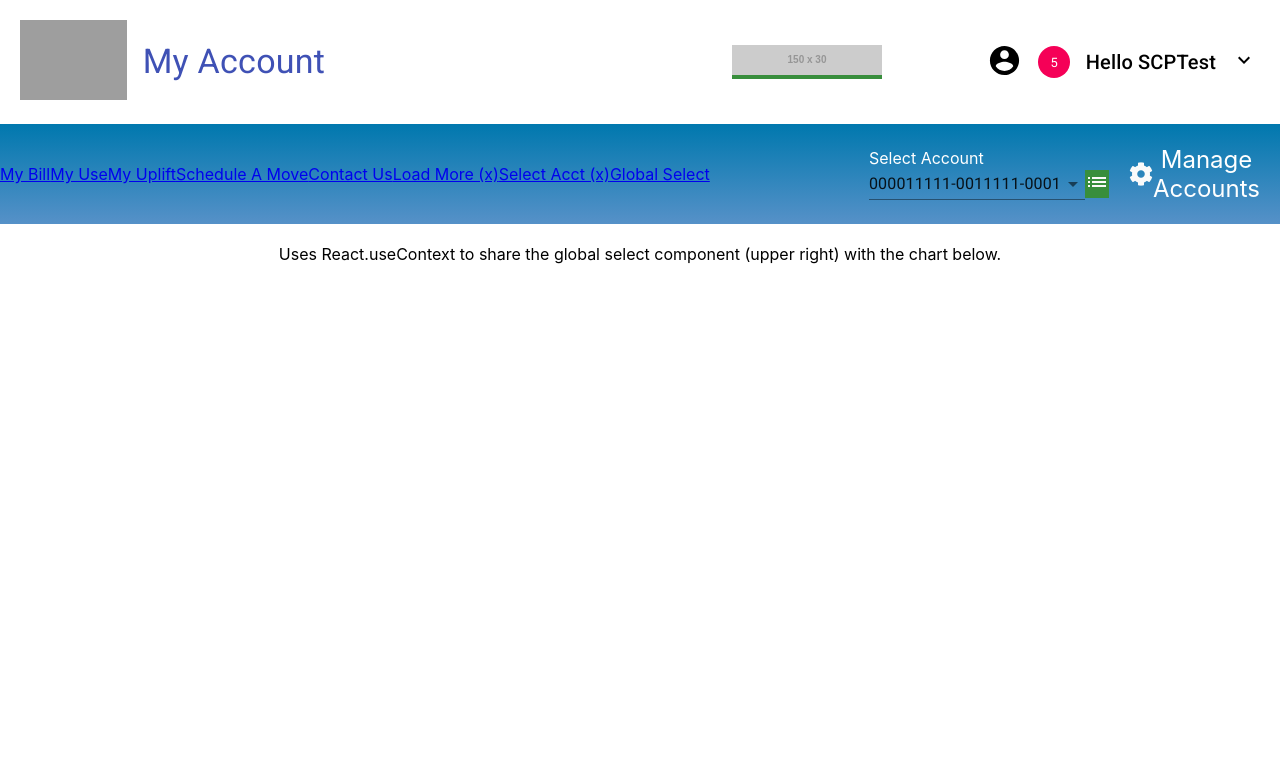
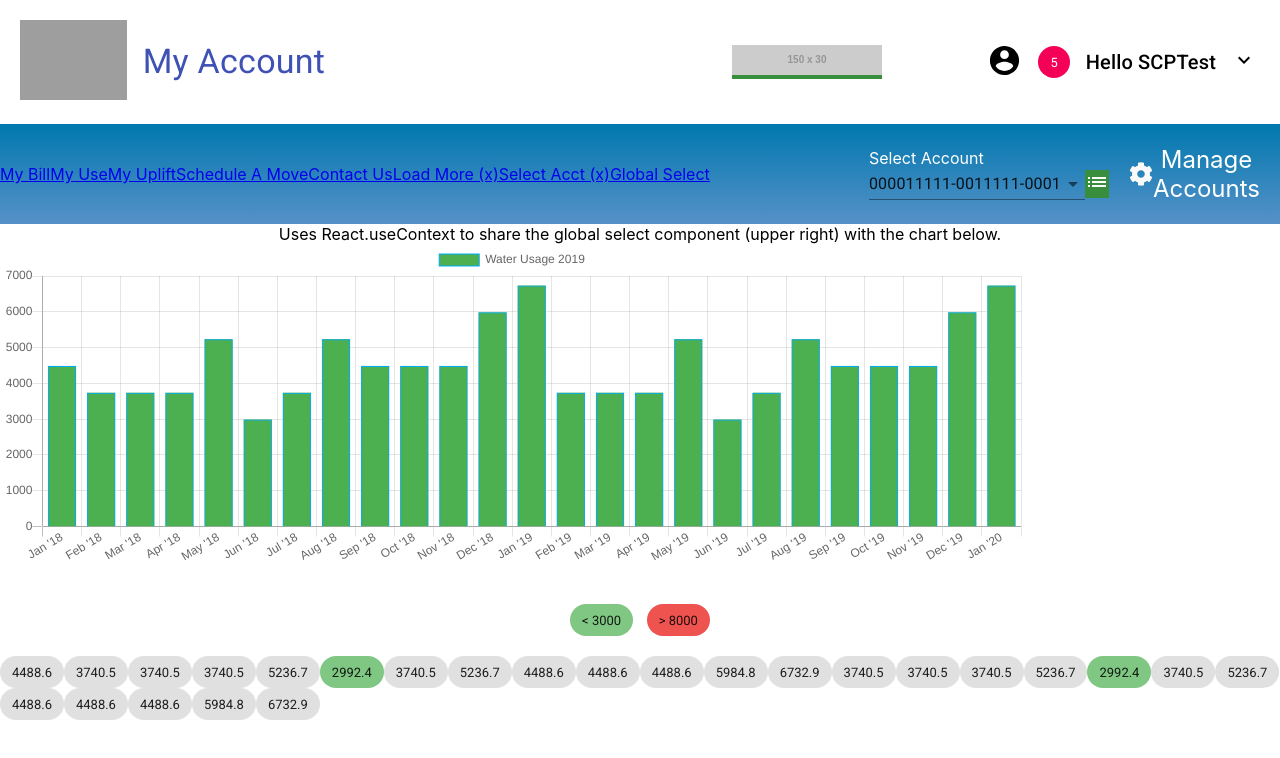
Before and after one commit to fidoogle/scp-xstate-react, a React (Create React App) app: page /global-select in a window 1280 px wide. Shown: the top 758 px of the page. Built offline with nearby package versions, Linux system fonts and the light colour scheme; grey boxes are pictures that could not be loaded.

Commit message:
hook up chart with droplist

```diff
--- a/src/components/chart-container.js
+++ b/src/components/chart-container.js
@@ -2,8 +2,8 @@ import React from 'react';
 import { Bar } from 'react-chartjs-2';
 import Chart from 'chart.js';
 
-const ChartContainer = ({seriesData}) => {
-    if (seriesData) {
+const ChartContainer = ({seriesData=[]}) => {
+    if (seriesData.length) {
         barChartData.labels = seriesData.map(o => o.month);
         barChartData.datasets[0].data = seriesData.map(o => o.volume);
         //barChartData.datasets[1].data = seriesData.map(o => o.volume2);
--- a/src/components/simple-list.js
+++ b/src/components/simple-list.js
@@ -8,15 +8,15 @@ import red from '@material-ui/core/colors/red';
 const good = green[300];
 const warning = red[400];
 
-function View({list}) {
+function View({list=[]}) {
     const classes = UseStyles();
     return (
         <>  <br/><br/>
             <Chip label="&lt; 3000" style={{backgroundColor: good}}/> &nbsp; <Chip label="&gt; 8000" style={{backgroundColor: warning}}/>
             <br/><br/>
             <div className={classes.flexContainer}>
-                {list && list.map(row => (
-                    <Tooltip title={row.month} key={row.month}>
+                {list.length && list.map((row, index) => (
+                    <Tooltip title={row.month=''} key={index}>
 
                         <Chip label={row.volume} style={{backgroundColor: row.volume<3000?good: (row.volume>8000?warning:'')}}/>
                     </Tooltip>
--- a/src/services/select-account-data.js
+++ b/src/services/select-account-data.js
@@ -1,6 +1,7 @@
 import axios from 'axios'
 import { get } from 'lodash'
 
+//Shared method with XState and useContext
 const fetchData = async (context, event) => {
     //const url = 'https://localhost:44303/waterusage/2893/gallons/';
     const url = '/chart-data3.js';
@@ -13,7 +14,7 @@ const fetchData = async (context, event) => {
                 'Ocp-Apim-Subscription-Key': 'd334acadb84d48b39eca45d2bd4119ef'
             }
         });
-        const accountData = response.data.filter(o => o.account === context.account);
+        const accountData = response.data.filter(o => o.account === context.account); //returns null or an array with one element, thus [0] on next line
         return get(accountData, '[0].usage', []);
     } catch(e) {
         console.error('Request for loadBarData failed', e);
--- a/src/views/global-select.js
+++ b/src/views/global-select.js
@@ -1,24 +1,76 @@
-import React from 'react';
-import { Box, Chip, Grid, Paper, Typography } from '@material-ui/core';
+import React, { useContext, useEffect, useState } from 'react';
 import UseStyles from '../components/styles';
 import { StoreContext } from '../stores/store'
+import loadBarData from '../services/select-account-data'
+import ChartContainer from '../components/chart-container'
+import SimpleList from '../components/simple-list'
 
 
 const Page = () => {
-    const classes = UseStyles();
+    const [newData, setNewData] = useState([]);
 
     // Get global shared data
-    const { ['appInfo']: [dataApp, setDataApp] } = React.useContext(StoreContext); //fancy destructuring
-    const { ['accountInfo']: [dataAccount, setDataAccount] } = React.useContext(StoreContext); //fancy destructuring
+    const { ['appInfo']: [dataApp, setDataApp] } = useContext(StoreContext); //fancy destructuring
+    const { ['accountInfo']: [dataAccount, setDataAccount] } = useContext(StoreContext); //fancy destructuring
 
-    console.log('Fidel',  {dataApp}, {dataAccount})
+    useEffect(() => {
+        //load data from backend
+        loadBarData({account: dataApp.selectedAccount})
+            .then((response) => {
+                // newData = response.map(o => o.volume);
+                // console.log({newData})
+                // return newData;
+                setNewData(response);
+            })
+    }, [dataApp.selectedAccount]); //reloads data whenever selectedAccount changes
+
+
+    //Should be configured elsewhere but included here for simplicity.
+    const data = {
+        datasets: [
+            {
+                label: "Last year",
+                data: newData
+            },
+        ]
+    };
+    const options = {
+        maintainAspectRatio: false,
+        legend: {
+            display: false
+        },
+        scales: {
+            yAxes: [
+                {
+                    gridLines: {
+                        display: false
+                    },
+                    stacked: false,
+
+                }
+            ],
+            xAxes: [
+                {
+                    barPercentage: 0.75,
+                    categoryPercentage: 0.5,
+                    stacked: false,
+                    gridLines: {
+                        color: "transparent"
+                    }
+                }
+            ]
+        }
+    };
+
+    console.log('Fidel',  {dataApp}, {dataAccount}, {newData})
     return (
-        <>
-            <div className={classes.root}>
-                Uses React.useContext to share the global select component (upper right) with the chart below.
+        <div className="App">
+            <div>Uses React.useContext to share the global select component (upper right) with the chart below.</div>
 
-            </div>
-        </>
+            <ChartContainer seriesData={newData} />
+
+            <SimpleList list={newData}/>
+        </div>
     )
 }
 
```
